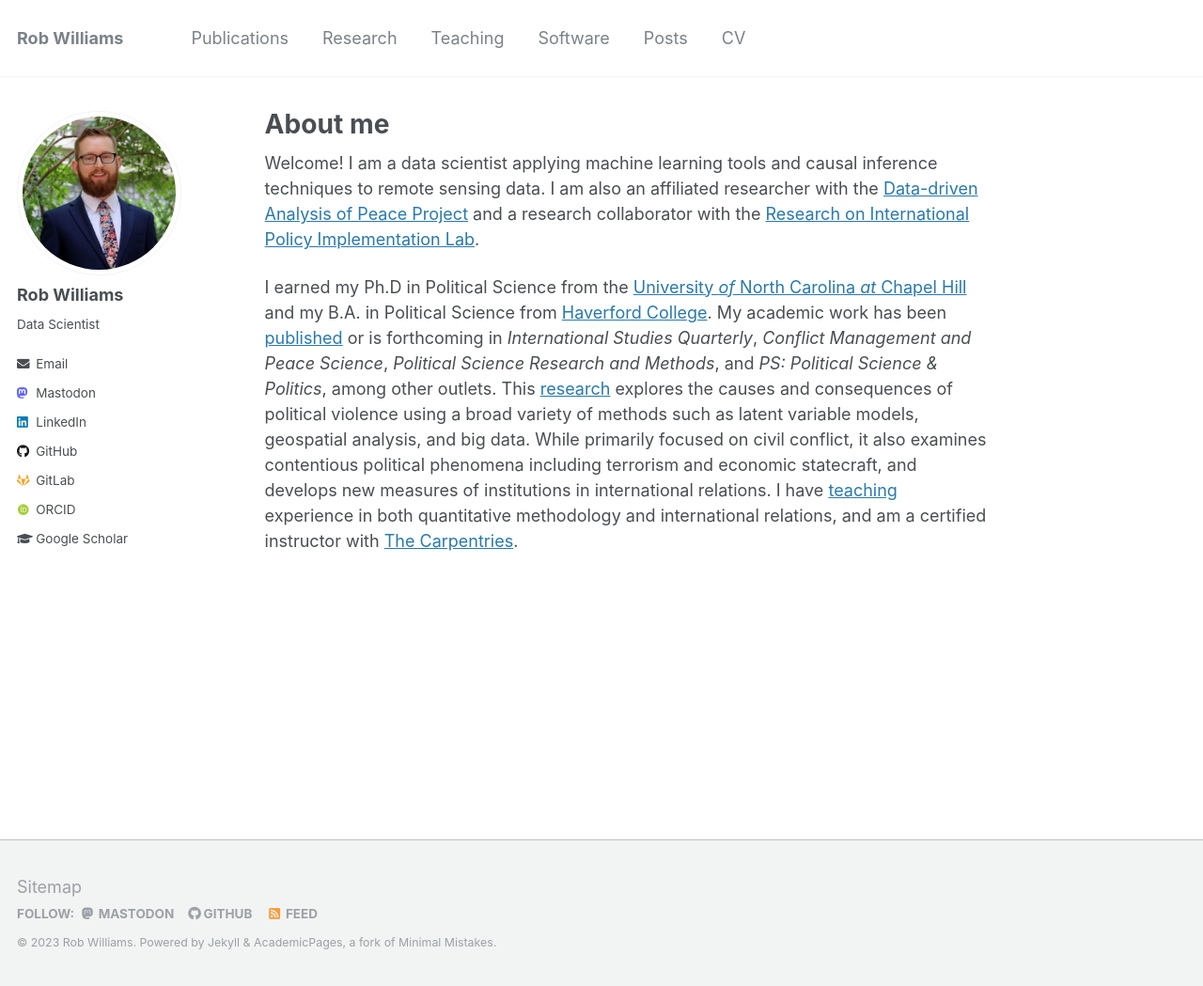
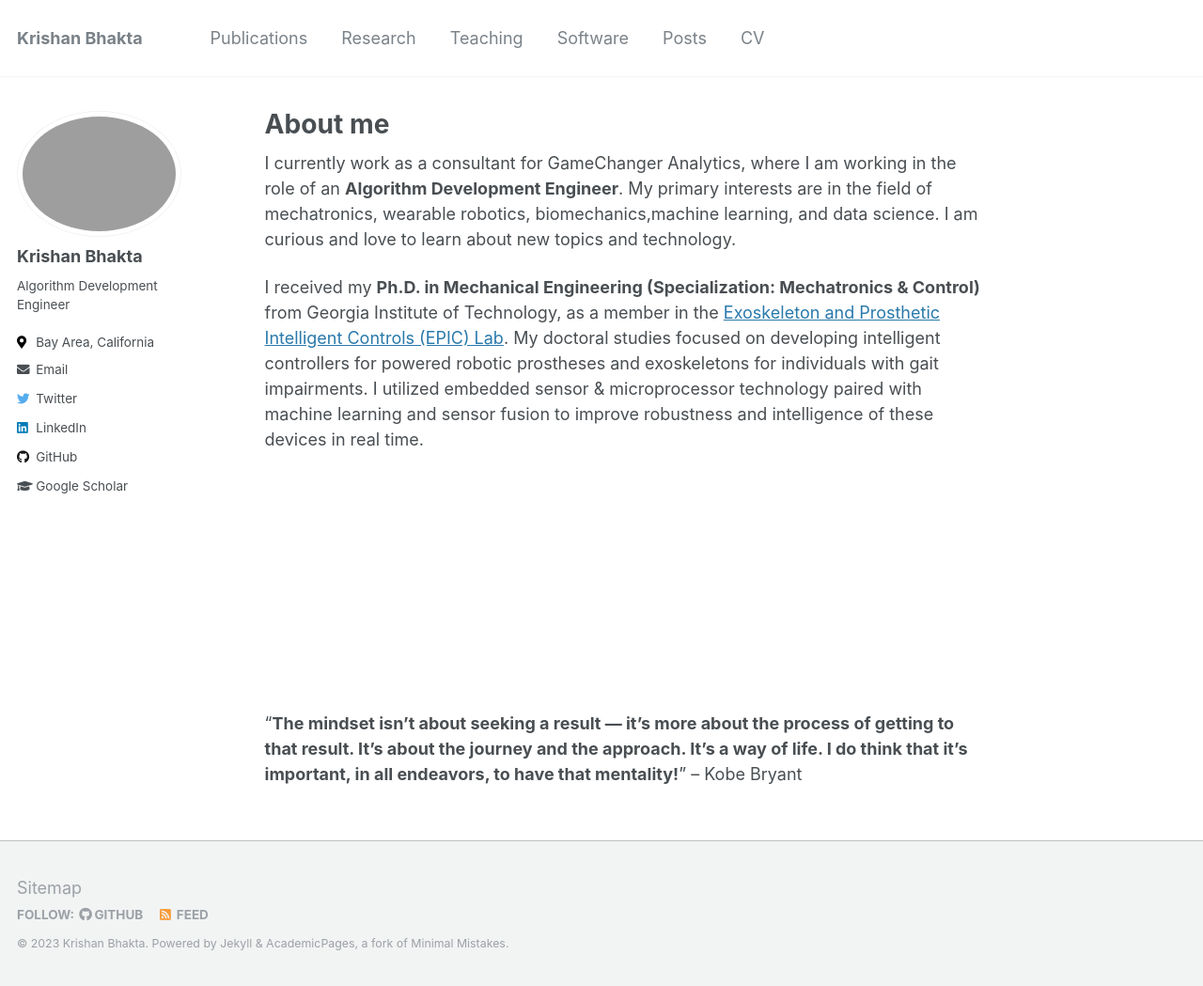
Before and after one commit to nicksheerin/nick_sheerin, a Jekyll site: the page built from _pages/about.md, in a window 1280 px wide and 1049 px high. Shown: the whole window at 94% size. Built offline with Jekyll 4.4.1, drawn with Linux system fonts in a browser that asks for light colours; some web fonts are replaced.

Commit message:
modify config file and about md file

```diff
--- a/_config.yml
+++ b/_config.yml
@@ -7,13 +7,13 @@
 
 # Site Settings
 locale                   : "en-US"
-title                    : "Rob Williams"
+title                    : "Krishan Bhakta"
 title_separator          : "-"
-name                     : &name "Rob Williams"
-description              : &description "Postdoc in Political Science"
-url                      : https://jayrobwilliams.com # the base hostname & protocol for your site e.g. "https://mmistakes.github.io"
+name                     : &name "Krishan Bhakta"
+description              : &description "Algorithm Development Engineer"
+url                      : https://kbhakt.github.io/krishan_bhakta/ # the base hostname & protocol for your site e.g. "https://mmistakes.github.io"
 baseurl                  : "" # the subpath of your site, e.g. "/blog"
-repository               : "jayrobwilliams/jayrobwilliams.github.io"
+repository               : "kbhakt/krishan_bhakta.github.io"
 teaser                   : # filename of teaser fallback teaser image placed in /images/, .e.g. "500x300.png"
 breadcrumbs              : false # true, false (default)
 words_per_minute         : 160
@@ -57,14 +57,14 @@ yandex_site_verification :
 
 # Social Sharing
 mastodon:
-  username               : "fosstodon.org/@jayrobw"
+  username               :
 twitter:
   username               :
 facebook:
   username               :
   app_id                 :
   publisher              :
-og_image                 : profile.png # Open Graph/Twitter default site image
+og_image                 : kb_headshot.png # Open Graph/Twitter default site image
 # For specifying social profiles
 # - https://developers.google.com/structured-data/customize/social-profiles
 social:
@@ -75,24 +75,24 @@ social:
 
 # Analytics
 analytics:
-  provider               : "goatcounter" # false (default), "google", "google-universal", "custom", "goatcounter"
+  provider               : "google-universal" # false (default), "google", "google-universal", "custom", "goatcounter"
   google:
     tracking_id          :
   goatcounter:
-    code		 : jayrobwilliams
+    code		 :
 
 
 # Site Author
 author:
-  name             : "Rob Williams"
-  avatar           : "profile.png"
-  bio              : "Data Scientist"
-  location         :
+  name             : "Krishan Bhakta"
+  avatar           : "kb_headshot.png"
+  bio              : "Algorithm Development Engineer"
+  location         : "Bay Area, California"
   employer         :
   pubmed           :
-  orcid            : "http://orcid.org/0000-0001-9259-3883"
-  googlescholar    : "https://scholar.google.com/citations?user=fiaPSmgAAAAJ"
-  email            : "rob.williams@wustl.edu"
+  orcid            :
+  googlescholar    : "https://scholar.google.com/citations?user=w0-3nm7ocXMC&hl=en"
+  email            : "kbhakta96@gmail.com"
   researchgate     :  # example: "https://www.researchgate.net/profile/yourprofile"
   uri              :
   bitbucket        :
@@ -101,21 +101,21 @@ author:
   flickr           :
   facebook         :
   foursquare       :
-  github           : "jayrobwilliams"
-  gitlab           : "jayrobwilliams"
+  github           : "kbhakt"
+  gitlab           :
   google_plus      :
   keybase          :
   instagram        :
   impactstory      : #"https://profiles.impactstory.org/u/xxxx-xxxx-xxxx-xxxx"
   lastfm           :
-  linkedin         : "jayrobwilliams"
-  mastodon         : "fosstodon.org/@jayrobw"
+  linkedin         : "https://www.linkedin.com/in/krishan-bhakta-267a3494/"
+  mastodon         :
   pinterest        :
   soundcloud       :
   stackoverflow    : #"https://stackoverflow.com/users/10912314/jayrobwilliams"
   steam            :
   tumblr           :
-  twitter          :
+  twitter          : "@KrishanBhakta"
   vine             :
   weibo            :
   xing             :
--- a/_pages/about.md
+++ b/_pages/about.md
@@ -8,23 +8,16 @@ redirect_from:
   - /about.html
 ---
 
-Welcome! I am a data scientist applying machine learning tools and causal
-inference techniques to remote sensing data. I am also an affiliated
-researcher with the [Data-driven Analysis of Peace Project](https://dapp-lab.org)
-and a research collaborator with the
-[Research on International Policy Implementation Lab](https://bridgingthegapproject.org/ripil).
+I currently work as a consultant for GameChanger Analytics, where I am working in the role of an **Algorithm Development Engineer**. My primary interests are in the field of mechatronics, wearable robotics, biomechanics,machine learning, and data science. I am curious and love to learn about new topics and technology.
 
-I earned my Ph.D in Political Science from the
-[University *of* North Carolina *at* Chapel Hill](https://www.unc.edu) and my
-B.A. in Political Science from [Haverford College](https://www.haverford.edu).
-My academic work has been [published](publications) or is forthcoming in
-*International Studies Quarterly*, *Conflict Management and Peace Science*,
-*Political Science Research and Methods*, and *PS: Political Science & Politics*,
-among other outlets. This [research](research) explores the causes and
-consequences of political violence using a broad variety of methods such as
-latent variable models, geospatial analysis, and big data. While primarily
-focused on civil conflict, it also examines contentious political phenomena
-including terrorism and economic statecraft, and develops new measures of
-institutions in international relations. I have [teaching](teaching) experience
-in both quantitative methodology and international relations, and am a certified
-instructor with [The Carpentries](https://carpentries.org).
+I received my **Ph.D. in Mechanical Engineering (Specialization: Mechatronics & Control)** from Georgia Institute of Technology, as a member in the [Exoskeleton and Prosthetic Intelligent Controls (EPIC) Lab](https://www.epic.gatech.edu/). My doctoral studies focused on developing intelligent controllers for powered robotic prostheses and exoskeletons for individuals with gait impairments. I utilized embedded sensor & microprocessor technology paired with machine learning and sensor fusion to improve robustness and intelligence of these devices in real time.
+
+<!-- I also offer tutoring and consulting services — please contact me if you would like to discuss potential services, partnerships, or collaborations. -->
+
+<p>&nbsp;</p>
+<p>&nbsp;</p>
+<p>&nbsp;</p>
+<p>&nbsp;</p>
+<p>&nbsp;</p>
+
+<q>**The mindset isn’t about seeking a result — it’s more about the process of getting to that result. It’s about the journey and the approach. It’s a way of life. I do think that it’s important, in all endeavors, to have that mentality!**</q> &#8211; Kobe Bryant
```
Also changed, not shown: images/kb_headshot.jpg (added), images/profile.png (deleted).
